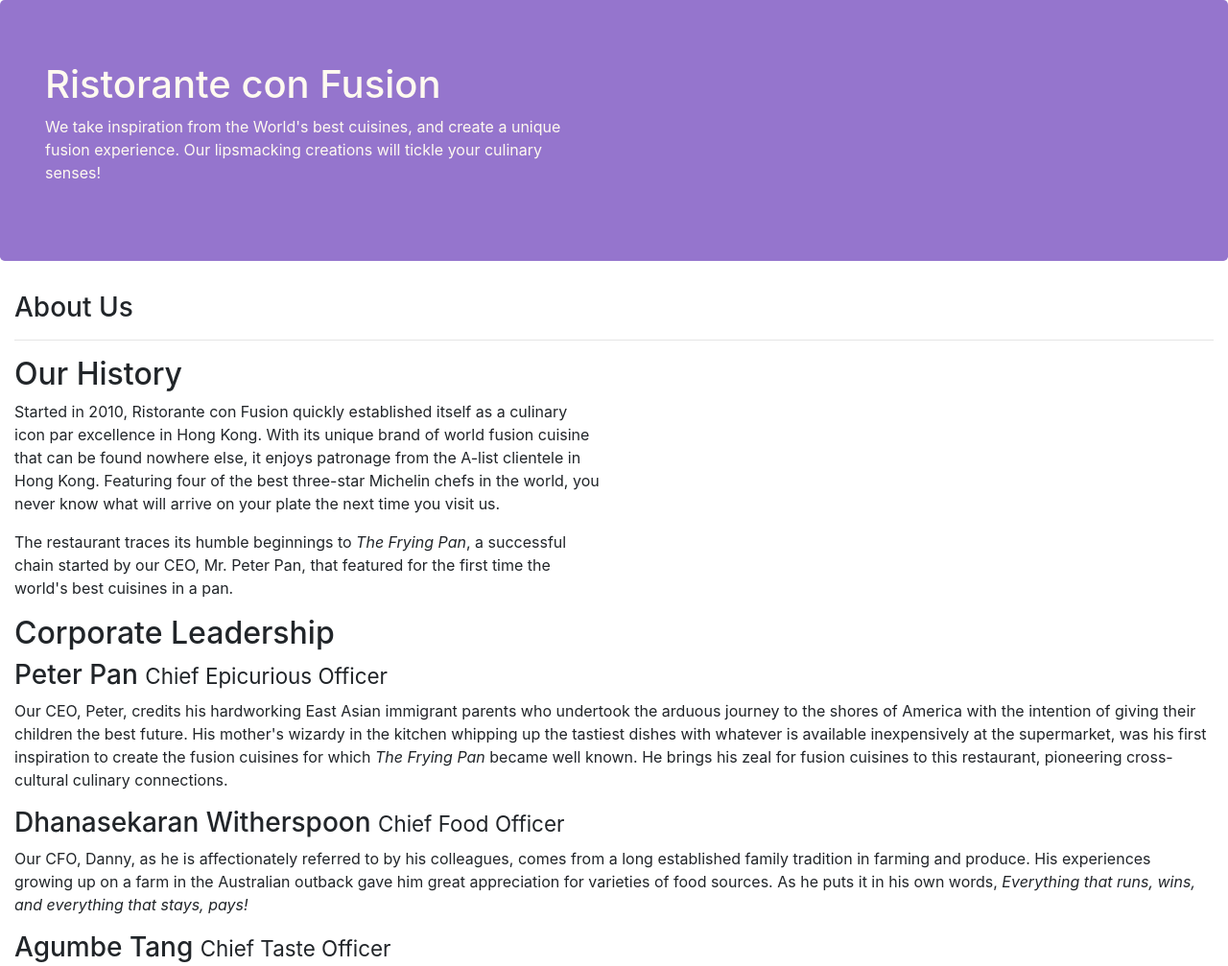
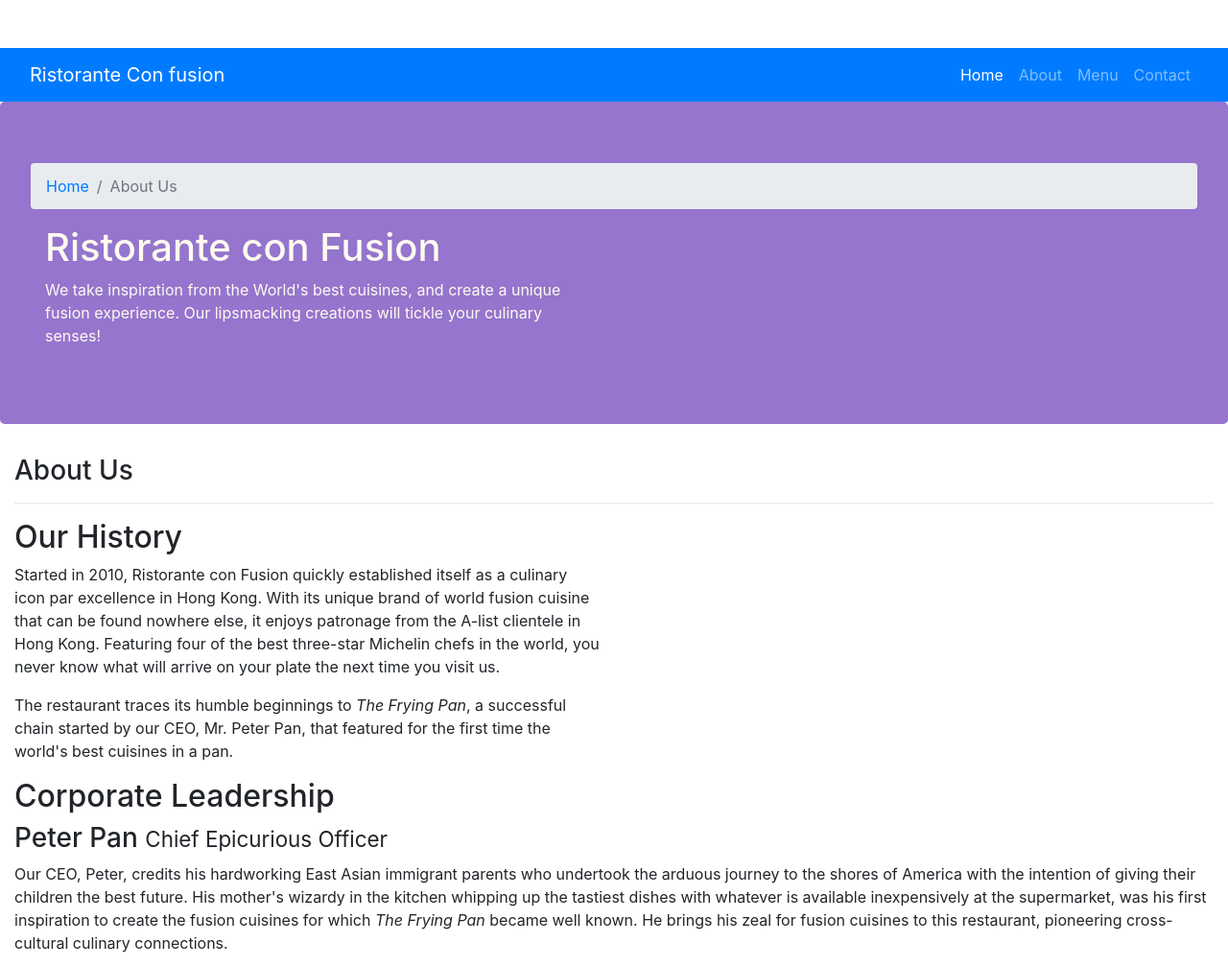
Before and after one commit to saurav0705/bootstrap, a website: page aboutus.html in a window 1280 px wide. Shown: the top 1007 px of the page at 96% size. Drawn offline with nearby package versions, Linux system fonts and the light colour scheme.

Commit message:
navbar update

```diff
--- a/aboutus.html
+++ b/aboutus.html
@@ -13,10 +13,25 @@
 </head>
 
 <body>
+<nav class="navbar navbar-dark bg-primary navbar-expand-sm">
+    <div class="container-fluid">
+        <a class="navbar-brand" href="#">Ristorante Con fusion</a>
+        <ul class="navbar-nav">
+            <li class="nav-item active"><a class="nav-link" href="./index.html">Home</a></li>
+            <li class="nav-item"><a  class="nav-link" href="./aboutus.html">About</a></li>
+            <li class="nav-item"><a class="nav-link">Menu</a class="nav-link"></li>
+            <li class="nav-item"><a class="nav-link">Contact</a></li>
+        </ul>
+    </div>
+</nav>
 
     <header class="jumbotron" style="background: #9575CD">
         <div class="container-fluid">
             <div class="row row-header">
+                <ol class="col-12 breadcrumb">
+                    <li class="breadcrumb-item"><a href="./index.html">Home</a></li>
+                    <li class="breadcrumb-item active">About Us</li>
+                </ol>
                 <div class="col-12 col-sm-6">
                     <h1>Ristorante con Fusion</h1>
                     <p>We take inspiration from the World's best cuisines, and create a unique fusion experience. Our lipsmacking creations will tickle your culinary senses!</p>
--- a/css/styles.css
+++ b/css/styles.css
@@ -27,3 +27,12 @@ address{
     margin:0px auto;
     padding: 20px 0px 20px 0px;
 }
+
+body{
+    padding:50px 0px 0px 0px;
+    z-index:0;
+}
+
+.navbar-dark {
+     background-color: #512DA8;
+}
```
Also changed, not shown: index.html (+14 -0 lines).
